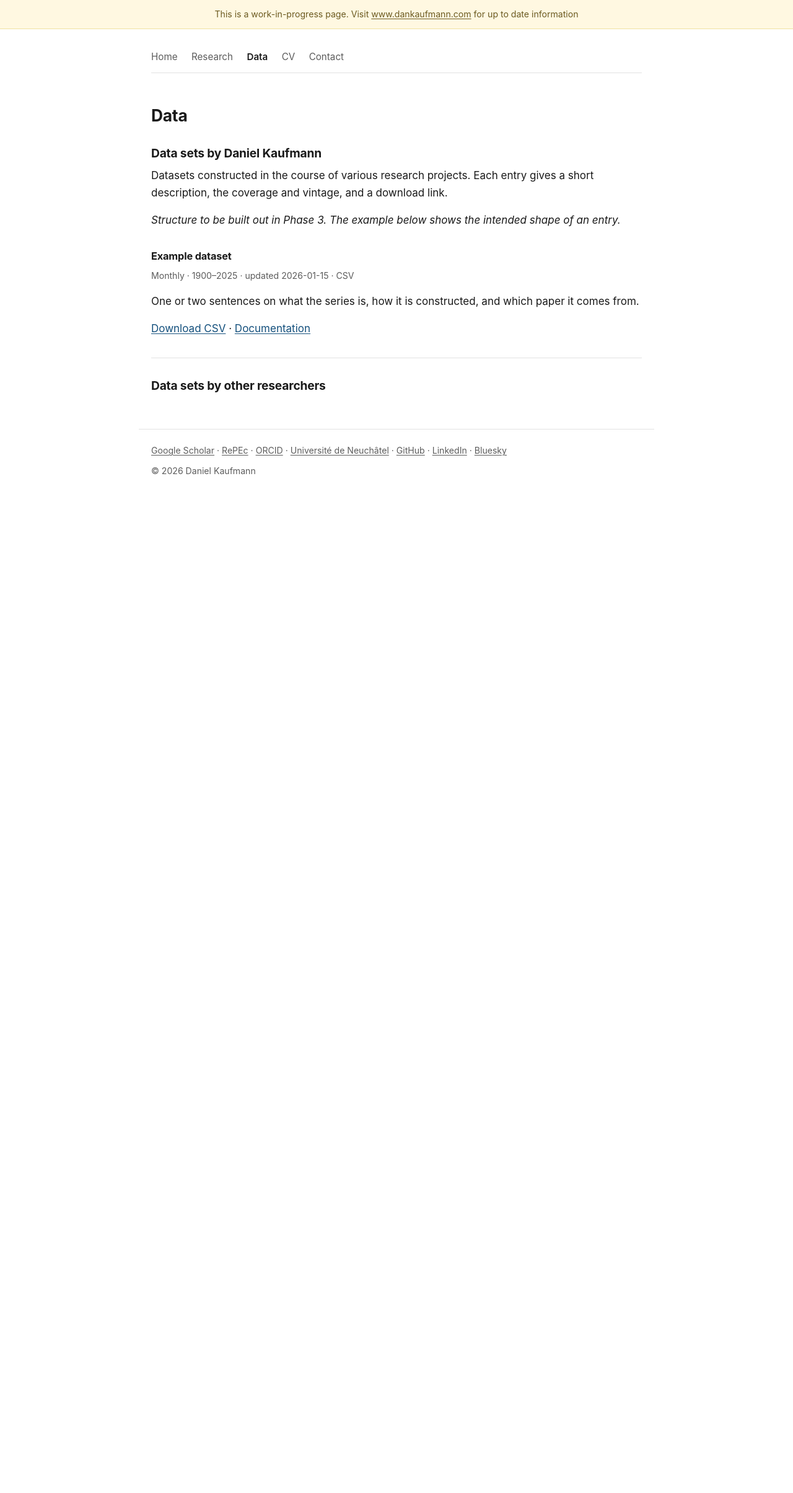
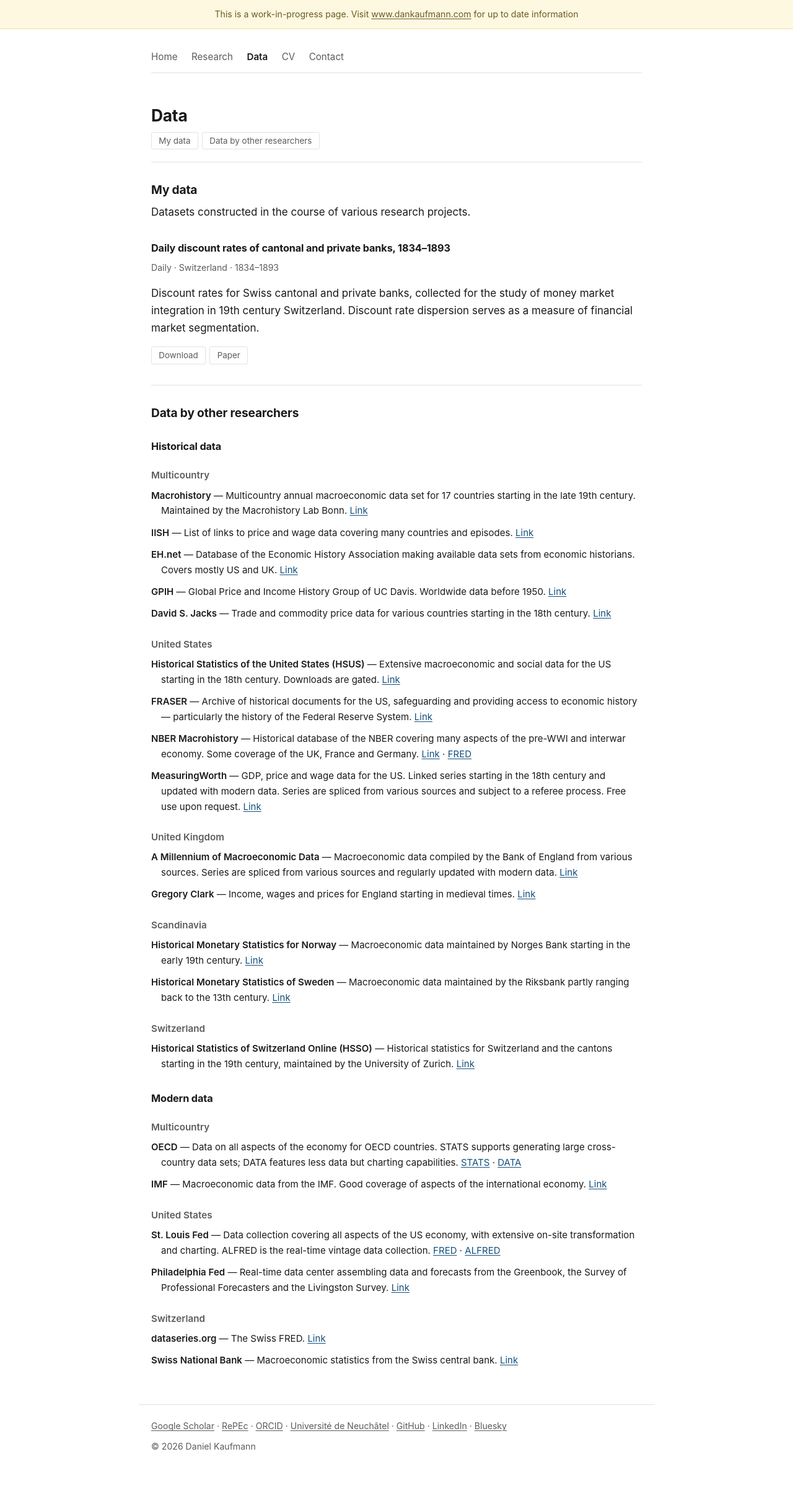
Before and after one commit to dankaufmann/dankaufmann.github.io, a Jekyll site: the page built from data.md, in a window 1280 px wide. Shown: the whole page at 62% size. Built offline with Jekyll 4.4.1, drawn with Linux system fonts in a browser that asks for light colours; before the commit the page ends 900 px from its top, so only the background shows below that.

Commit message:
Build the Data page: my data and data by other researchers
Two sections with jump links, mirroring the Research page.

Ports the full Wix DATA & LINKS collection into _data/datalinks.yml (20 sources
across historical and modern, grouped by region) and Daniel own datasets into
_data/datasets.yml. Currently one own dataset: the daily discount rate data
1834-1893 behind the EHR 2026 paper.

```diff
--- /dev/null
+++ b/_data/datalinks.yml
@@ -0,0 +1,96 @@
+# ---------------------------------------------------------------------------
+# Data maintained by other researchers and institutions.
+# Ported from the Wix "DATA & LINKS" page, 2026-09-01.
+# ---------------------------------------------------------------------------
+
+historical:
+  - region: Multicountry
+    items:
+      - name: Macrohistory
+        description: "Multicountry annual macroeconomic data set for 17 countries starting in the late 19th century. Maintained by the Macrohistory Lab Bonn."
+        links: [{label: "Link", url: "http://www.macrohistory.net/"}]
+      - name: IISH
+        description: "List of links to price and wage data covering many countries and episodes."
+        links: [{label: "Link", url: "http://www.iisg.nl/hpw/"}]
+      - name: EH.net
+        description: "Database of the Economic History Association making available data sets from economic historians. Covers mostly US and UK."
+        links: [{label: "Link", url: "http://eh.net/databases/"}]
+      - name: GPIH
+        description: "Global Price and Income History Group of UC Davis. Worldwide data before 1950."
+        links: [{label: "Link", url: "http://gpih.ucdavis.edu/"}]
+      - name: David S. Jacks
+        description: "Trade and commodity price data for various countries starting in the 18th century."
+        links: [{label: "Link", url: "http://www.sfu.ca/~djacks/data"}]
+
+  - region: United States
+    items:
+      - name: "Historical Statistics of the United States (HSUS)"
+        description: "Extensive macroeconomic and social data for the US starting in the 18th century. Downloads are gated."
+        links: [{label: "Link", url: "http://hsus.cambridge.org"}]
+      - name: FRASER
+        description: "Archive of historical documents for the US, safeguarding and providing access to economic history — particularly the history of the Federal Reserve System."
+        links: [{label: "Link", url: "https://fraser.stlouisfed.org"}]
+      - name: NBER Macrohistory
+        description: "Historical database of the NBER covering many aspects of the pre-WWI and interwar economy. Some coverage of the UK, France and Germany."
+        links:
+          - {label: "Link", url: "http://www.nber.org/databases/macrohistory/contents/"}
+          - {label: "FRED", url: "https://fred.stlouisfed.org/release?rid=257&soid=55"}
+      - name: MeasuringWorth
+        description: "GDP, price and wage data for the US. Linked series starting in the 18th century and updated with modern data. Series are spliced from various sources and subject to a referee process. Free use upon request."
+        links: [{label: "Link", url: "https://www.measuringworth.com/"}]
+
+  - region: United Kingdom
+    items:
+      - name: A Millennium of Macroeconomic Data
+        description: "Macroeconomic data compiled by the Bank of England from various sources. Series are spliced from various sources and regularly updated with modern data."
+        links: [{label: "Link", url: "https://fred.stlouisfed.org/categories/33839"}]
+      - name: Gregory Clark
+        description: "Income, wages and prices for England starting in medieval times."
+        links: [{label: "Link", url: "http://faculty.econ.ucdavis.edu/faculty/gclark/data.html"}]
+
+  - region: Scandinavia
+    items:
+      - name: Historical Monetary Statistics for Norway
+        description: "Macroeconomic data maintained by Norges Bank starting in the early 19th century."
+        links: [{label: "Link", url: "https://www.norges-bank.no/en/topics/Statistics/Historical-monetary-statistics/"}]
+      - name: Historical Monetary Statistics of Sweden
+        description: "Macroeconomic data maintained by the Riksbank partly ranging back to the 13th century."
+        links: [{label: "Link", url: "https://www.riksbank.se/en-gb/statistics/historical-monetary-statistics-of-sweden/"}]
+
+  - region: Switzerland
+    items:
+      - name: "Historical Statistics of Switzerland Online (HSSO)"
+        description: "Historical statistics for Switzerland and the cantons starting in the 19th century, maintained by the University of Zurich."
+        links: [{label: "Link", url: "https://hsso.ch/"}]
+
+modern:
+  - region: Multicountry
+    items:
+      - name: OECD
+        description: "Data on all aspects of the economy for OECD countries. STATS supports generating large cross-country data sets; DATA features less data but charting capabilities."
+        links:
+          - {label: "STATS", url: "http://stats.oecd.org/"}
+          - {label: "DATA", url: "https://data.oecd.org/"}
+      - name: IMF
+        description: "Macroeconomic data from the IMF. Good coverage of aspects of the international economy."
+        links: [{label: "Link", url: "http://data.imf.org"}]
+
+  - region: United States
+    items:
+      - name: St. Louis Fed
+        description: "Data collection covering all aspects of the US economy, with extensive on-site transformation and charting. ALFRED is the real-time vintage data collection."
+        links:
+          - {label: "FRED", url: "https://fred.stlouisfed.org/"}
+          - {label: "ALFRED", url: "https://alfred.stlouisfed.org/"}
+      - name: Philadelphia Fed
+        description: "Real-time data center assembling data and forecasts from the Greenbook, the Survey of Professional Forecasters and the Livingston Survey."
+        links: [{label: "Link", url: "https://www.philadelphiafed.org/research-and-data/real-time-center"}]
+
+  - region: Switzerland
+    items:
+      - name: dataseries.org
+        description: "The Swiss FRED."
+        links: [{label: "Link", url: "http://dataseries.org"}]
+      - name: Swiss National Bank
+        description: "Macroeconomic statistics from the Swiss central bank."
+        links: [{label: "Link", url: "https://data.snb.ch/"}]
--- /dev/null
+++ b/_data/datasets.yml
@@ -0,0 +1,16 @@
+# ---------------------------------------------------------------------------
+# Datasets constructed by Daniel. Add an entry per dataset; drop the file into
+# site/files/ and point `download` at it.
+#
+# Fields: title, coverage, updated, description, paper (link to the Research
+#         page or DOI), download, code
+# ---------------------------------------------------------------------------
+
+- title: "Daily discount rates of cantonal and private banks, 1834–1893"
+  coverage: "Daily · Switzerland · 1834–1893"
+  description: >
+    Discount rates for Swiss cantonal and private banks, collected for the
+    study of money market integration in 19th century Switzerland. Discount
+    rate dispersion serves as a measure of financial market segmentation.
+  paper: "https://doi.org/10.1111/ehr.70131"
+  download: "https://www.dankaufmann.com/_files/ugd/681cdc_b711c0268cf340d7935dbeb430f71991.xlsx?dn=DiscountRateData_Public.xlsx"
--- /dev/null
+++ b/_includes/dataset.html
@@ -0,0 +1,13 @@
+{%- assign d = include.item -%}
+<div class="dataset">
+  <h3>{{ d.title }}</h3>
+  {%- if d.coverage %}<p class="meta">{{ d.coverage }}{% if d.updated %} · updated {{ d.updated }}{% endif %}</p>{% endif %}
+  {%- if d.description %}<p>{{ d.description }}</p>{% endif %}
+  {%- if d.download or d.paper or d.code %}
+  <p class="pub-buttons">
+    {%- if d.download %}<a class="btn" href="{{ d.download | relative_url }}">Download</a>{% endif -%}
+    {%- if d.paper %}<a class="btn" href="{{ d.paper }}">Paper</a>{% endif -%}
+    {%- if d.code %}<a class="btn" href="{{ d.code }}">Code</a>{% endif -%}
+  </p>
+  {%- endif %}
+</div>
--- a/assets/css/style.css
+++ b/assets/css/style.css
@@ -321,3 +321,23 @@ h2[id] { scroll-margin-top: 1.25rem; }
 @media (prefers-reduced-motion: no-preference) {
   html { scroll-behavior: smooth; }
 }
+
+/* data link lists */
+h4 {
+  font-size: 0.95rem;
+  margin-block: 1.5rem 0.5rem;
+  color: var(--ink-muted);
+  font-weight: 600;
+}
+.linklist {
+  list-style: none;
+  padding-left: 0;
+  margin-bottom: 0.5rem;
+}
+.linklist li {
+  margin-bottom: 0.65rem;
+  font-size: 0.94rem;
+  padding-left: 1rem;
+  text-indent: -1rem;
+}
+.linkname { font-weight: 600; }
--- a/data.md
+++ b/data.md
@@ -2,23 +2,42 @@
 layout: default
 title: Data
 permalink: /data/
-description: Datasets constructed for research projects, available for download.
+description: Datasets constructed by Daniel Kaufmann, and links to data maintained by others.
 ---
 
-## Data sets by Daniel Kaufmann
-Datasets constructed in the course of various research projects. Each entry
-gives a short description, the coverage and vintage, and a download link.
+<p class="pub-buttons section-nav">
+  <a class="btn" href="#my-data">My data</a>
+  <a class="btn" href="#other-data">Data by other researchers</a>
+</p>
 
-*Structure to be built out in Phase 3. The example below shows the intended
-shape of an entry.*
+## My data {#my-data}
 
-<div class="dataset">
-  <h3>Example dataset</h3>
-  <p class="meta">Monthly · 1900–2025 · updated 2026-01-15 · CSV</p>
-  <p>One or two sentences on what the series is, how it is constructed, and
-  which paper it comes from.</p>
-  <p><a href="#">Download CSV</a> · <a href="#">Documentation</a></p>
-</div>
+Datasets constructed in the course of various research projects.
 
+{% for d in site.data.datasets %}{% include dataset.html item=d %}{% endfor %}
 
-## Data sets by other researchers
+## Data by other researchers {#other-data}
+
+### Historical data
+
+{% for group in site.data.datalinks.historical %}
+<h4>{{ group.region }}</h4>
+<ul class="linklist">
+{%- for i in group.items %}
+  <li><span class="linkname">{{ i.name }}</span> — {{ i.description }}
+    {%- for l in i.links %} <a href="{{ l.url }}">{{ l.label }}</a>{% unless forloop.last %} ·{% endunless %}{% endfor %}</li>
+{%- endfor %}
+</ul>
+{% endfor %}
+
+### Modern data
+
+{% for group in site.data.datalinks.modern %}
+<h4>{{ group.region }}</h4>
+<ul class="linklist">
+{%- for i in group.items %}
+  <li><span class="linkname">{{ i.name }}</span> — {{ i.description }}
+    {%- for l in i.links %} <a href="{{ l.url }}">{{ l.label }}</a>{% unless forloop.last %} ·{% endunless %}{% endfor %}</li>
+{%- endfor %}
+</ul>
+{% endfor %}
```
